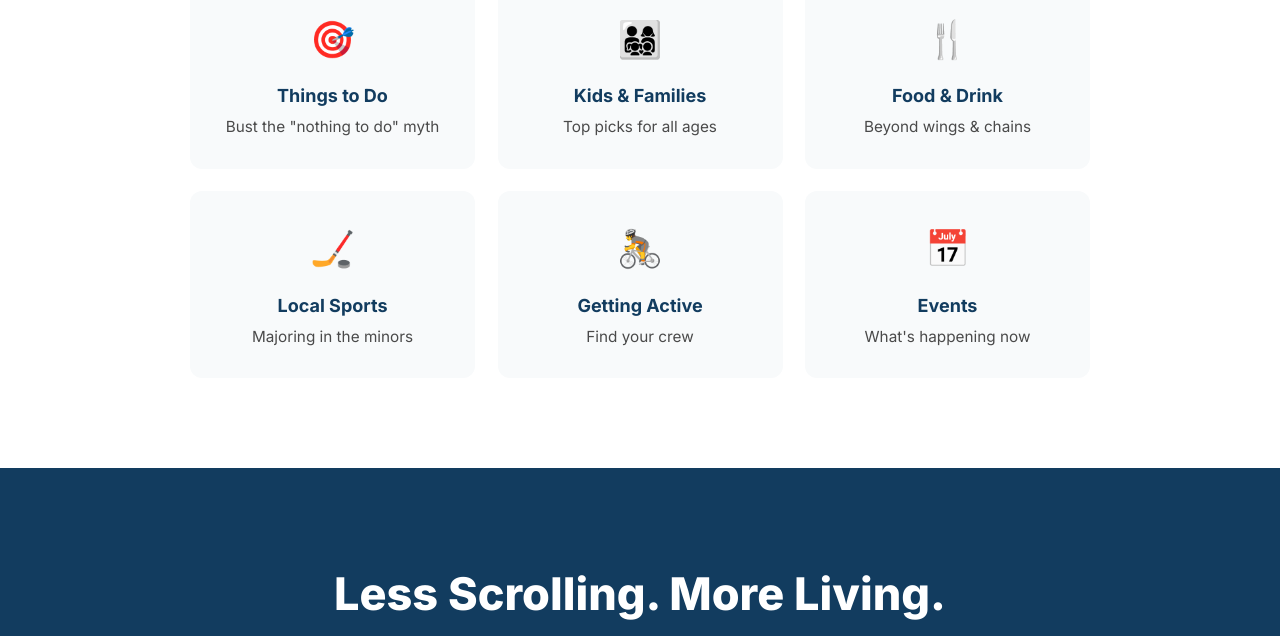
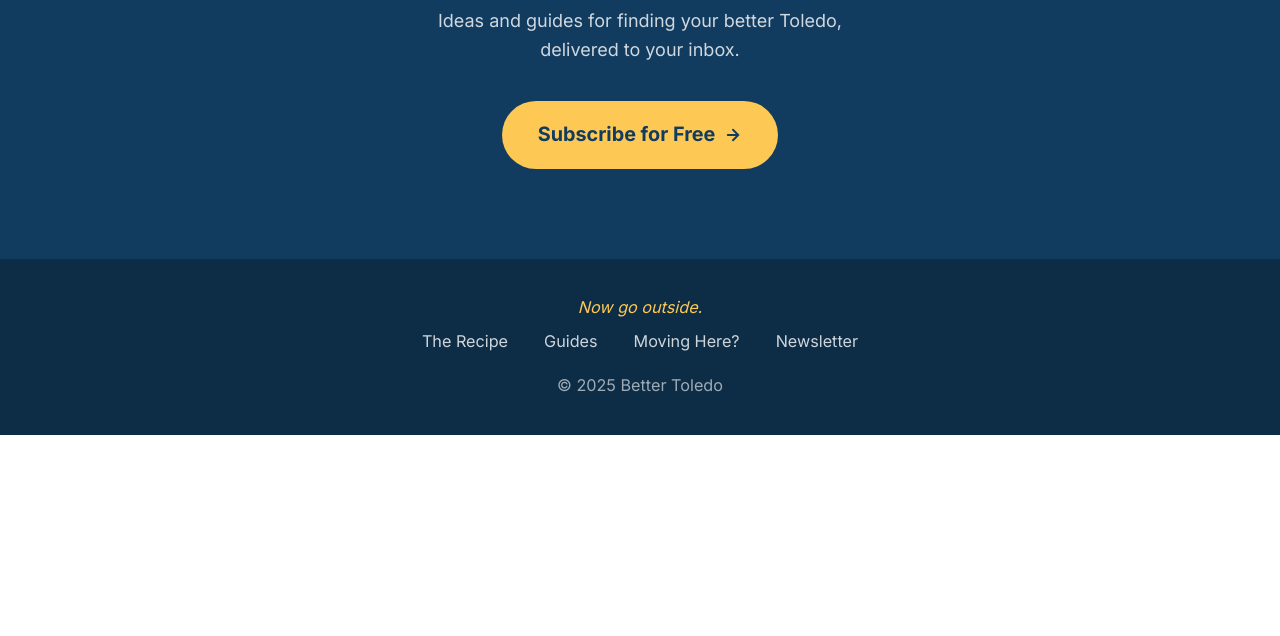
Before and after one commit to BetterToledo/bettertoledo.com, a plain HTML site: page index.html in a window 1280 px wide. Shown: the part 3125-3761 px from the top of the page. After the commit the page ends 3560 px from the top, so only its background shows below. Drawn offline with Linux system fonts and the light colour scheme.

Commit message:
Update index.html

```diff
--- a/index.html
+++ b/index.html
@@ -346,29 +346,6 @@
             border-radius: 50px; font-weight: 700; font-size: 1rem; transition: transform 0.2s;
         }
         .cook-cta .btn-dark:hover { transform: scale(1.05); }
-
-        /* ============================================
-           GUIDES
-           ============================================ */
-        .guides-section { padding: 5rem 2rem; background: var(--white); }
-        .guides-section h2 {
-            text-align: center; font-size: clamp(1.75rem, 4vw, 2.25rem);
-            font-weight: 800; color: var(--navy); margin-bottom: 2.5rem;
-        }
-        .guides-grid {
-            display: grid; grid-template-columns: repeat(3, 1fr);
-            gap: 1.25rem; max-width: 900px; margin: 0 auto;
-        }
-        @media (max-width: 700px) { .guides-grid { grid-template-columns: repeat(2, 1fr); } }
-        @media (max-width: 450px) { .guides-grid { grid-template-columns: 1fr; max-width: 300px; } }
-        .guide-card {
-            background: var(--off-white); border-radius: 12px; padding: 1.5rem;
-            text-align: center; transition: all 0.2s; border: 2px solid transparent;
-        }
-        .guide-card:hover { border-color: var(--light-blue); transform: translateY(-3px); }
-        .guide-card-icon { font-size: 2rem; margin-bottom: 0.75rem; }
-        .guide-card h3 { font-size: 1rem; font-weight: 700; color: var(--navy); margin-bottom: 0.25rem; }
-        .guide-card p { font-size: 0.85rem; color: var(--text-medium); }
 
         /* ============================================
            SUBSCRIBE
@@ -720,43 +697,6 @@
         </a>
     </section>
 
-    <!-- GUIDES -->
-    <section class="guides-section">
-        <h2>Explore the Guides</h2>
-        <div class="guides-grid">
-            <a href="/guides/things-to-do" class="guide-card">
-                <div class="guide-card-icon">🎯</div>
-                <h3>Things to Do</h3>
-                <p>Bust the "nothing to do" myth</p>
-            </a>
-            <a href="/guides/kids" class="guide-card">
-                <div class="guide-card-icon">👨‍👩‍👧‍👦</div>
-                <h3>Kids & Families</h3>
-                <p>Top picks for all ages</p>
-            </a>
-            <a href="/guides/food" class="guide-card">
-                <div class="guide-card-icon">🍴</div>
-                <h3>Food & Drink</h3>
-                <p>Beyond wings & chains</p>
-            </a>
-            <a href="/guides/sports" class="guide-card">
-                <div class="guide-card-icon">🏒</div>
-                <h3>Local Sports</h3>
-                <p>Majoring in the minors</p>
-            </a>
-            <a href="/guides/active" class="guide-card">
-                <div class="guide-card-icon">🚴</div>
-                <h3>Getting Active</h3>
-                <p>Find your crew</p>
-            </a>
-            <a href="/guides/events" class="guide-card">
-                <div class="guide-card-icon">📅</div>
-                <h3>Events</h3>
-                <p>What's happening now</p>
-            </a>
-        </div>
-    </section>
-
     <!-- SUBSCRIBE -->
     <section class="subscribe-section">
         <h2>Less Scrolling. More Living.</h2>
```
